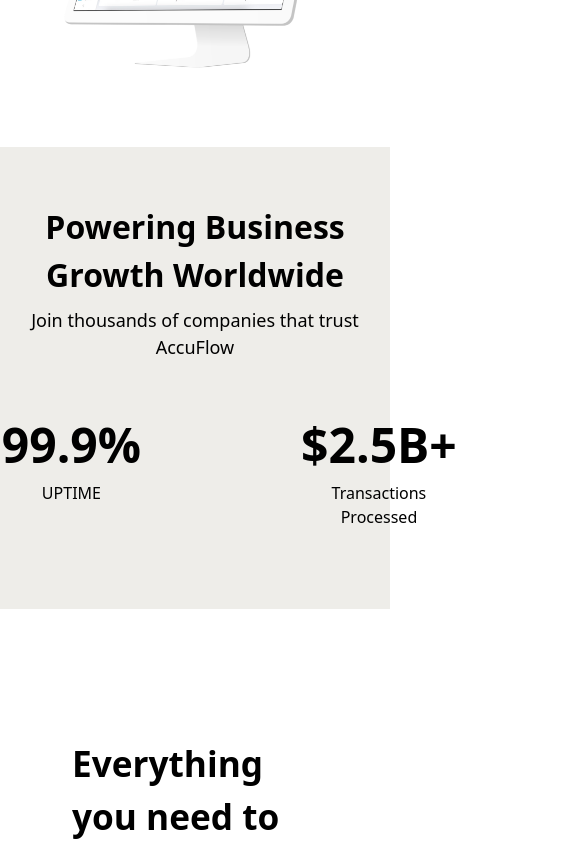
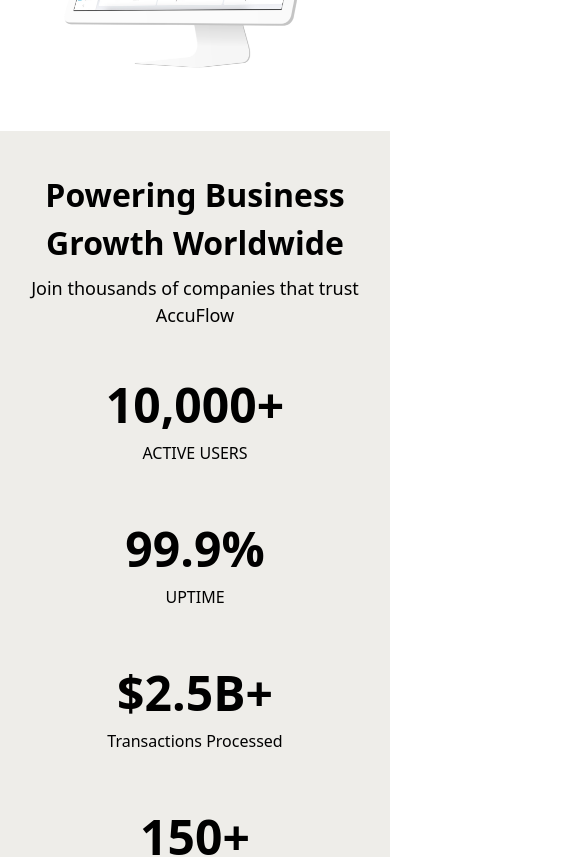
Before and after one commit to AsifulAhsan/AccuFlow, a React (Vite) app: page / in a window 390 px wide. Shown: the part 1060-1917 px from the top of the page, 585 px wide, since content can reach past the window. Built offline with nearby package versions, Linux system fonts and the light colour scheme.

Commit message:
Added banner responsiveness

```diff
--- a/src/components/Banner/Banner.module.css
+++ b/src/components/Banner/Banner.module.css
@@ -5,13 +5,69 @@
   margin-top: 2.5rem;
   padding-bottom: 2.5rem;
   margin-bottom: 5.5rem;
+  display: flex;
+  flex-direction: column;
 }
+
 .bannerItemsDiv {
   display: flex;
   flex-direction: row;
   justify-content: center;
   gap: 8rem;
   padding: 1.5rem 0;
+}
+
+/* Responsive adjustments */
+@media (max-width: 768px) {
+  .myBanner {
+    padding-top: 1.5rem;
+    margin-top: 1.5rem;
+    padding-bottom: 1.5rem;
+    margin-bottom: 3rem;
+  }
+
+  .bannerItemsDiv {
+    flex-direction: column;
+    gap: 2rem;
+    padding: 1rem 0;
+  }
+
+  .bannerTitle {
+    font-size: 1.5rem;
+    margin-top: 0.5rem;
+  }
+
+  .bannerSubtitle {
+    font-size: 1rem;
+    margin-bottom: 0.25rem;
+  }
+
+  .bannerItems {
+    padding: 0.5rem;
+  }
+
+  .bannerItemTitle {
+    font-size: 2rem;
+  }
+
+  .bannerItemSubtitle {
+    font-size: 0.875rem;
+  }
+}
+
+/* Extra breakpoint for very small screens */
+@media (max-width: 480px) {
+  .bannerTitle {
+    font-size: 1.25rem;
+  }
+
+  .bannerItemTitle {
+    font-size: 1.5rem;
+  }
+
+  .bannerItemsDiv {
+    gap: 1rem;
+  }
 }
 
 .bannerTitle {
@@ -32,10 +88,12 @@
   text-align: center;
   padding: 1rem;
 }
+
 .bannerItemTitle {
   font-weight: bold;
   font-size: 3.0rem;
 }
+
 .bannerItemSubtitle {
   font-size: 1.0rem;
 }
```
